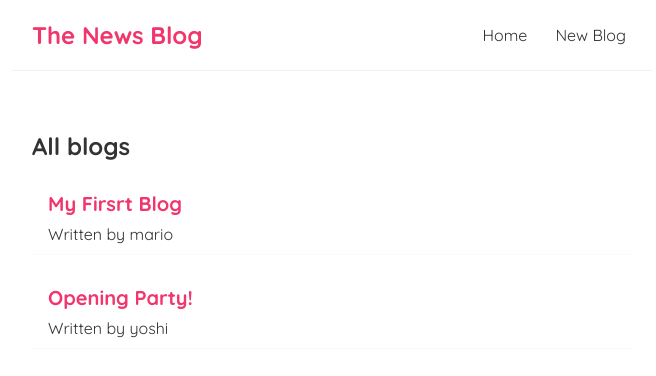
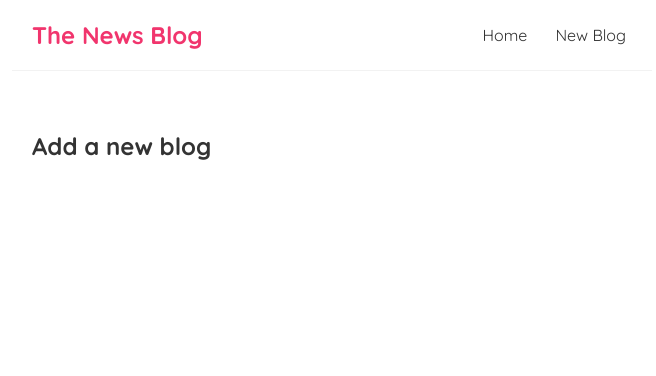
Before and after one commit to NetworkWarrior/first-react-app, a React (Create React App) app: page /create in a window 1280 px wide. Shown: the top 376 px of the page, without its empty margins (308-964 px from the left). Built offline with nearby package versions, Linux system fonts and the light colour scheme; data requests are answered from the project's data file.

Commit message:
creating router for newblogs pages uing exact router links

```diff
--- a/src/App.js
+++ b/src/App.js
@@ -1,14 +1,25 @@
 import Navbar from './Navbar';
 import Home from './Home';
+import  Create from './Create'
+import { BrowserRouter as Router, Route, Switch } from 'react-router-dom';
 
 function App() {
   return (
-    <div className="App">
-      <Navbar />
-      <div className="content">
-        <Home />
+    <Router>
+      <div className="App">
+        <Navbar />
+        <div className="content">
+          <Switch>
+            <Route exact path='/'>
+              <Home />
+            </Route>
+            <Route path="/create">
+              <Create />
+            </Route>
+          </Switch>
+        </div>
       </div>
-    </div>
+    </Router>
   );
 }
 
--- /dev/null
+++ b/src/Create.js
@@ -0,0 +1,8 @@
+const Create = () => {
+    return (
+        <div className="create">
+            <h2>Add a new blog</h2>
+        </div>
+    );
+}
+export default Create;
```
